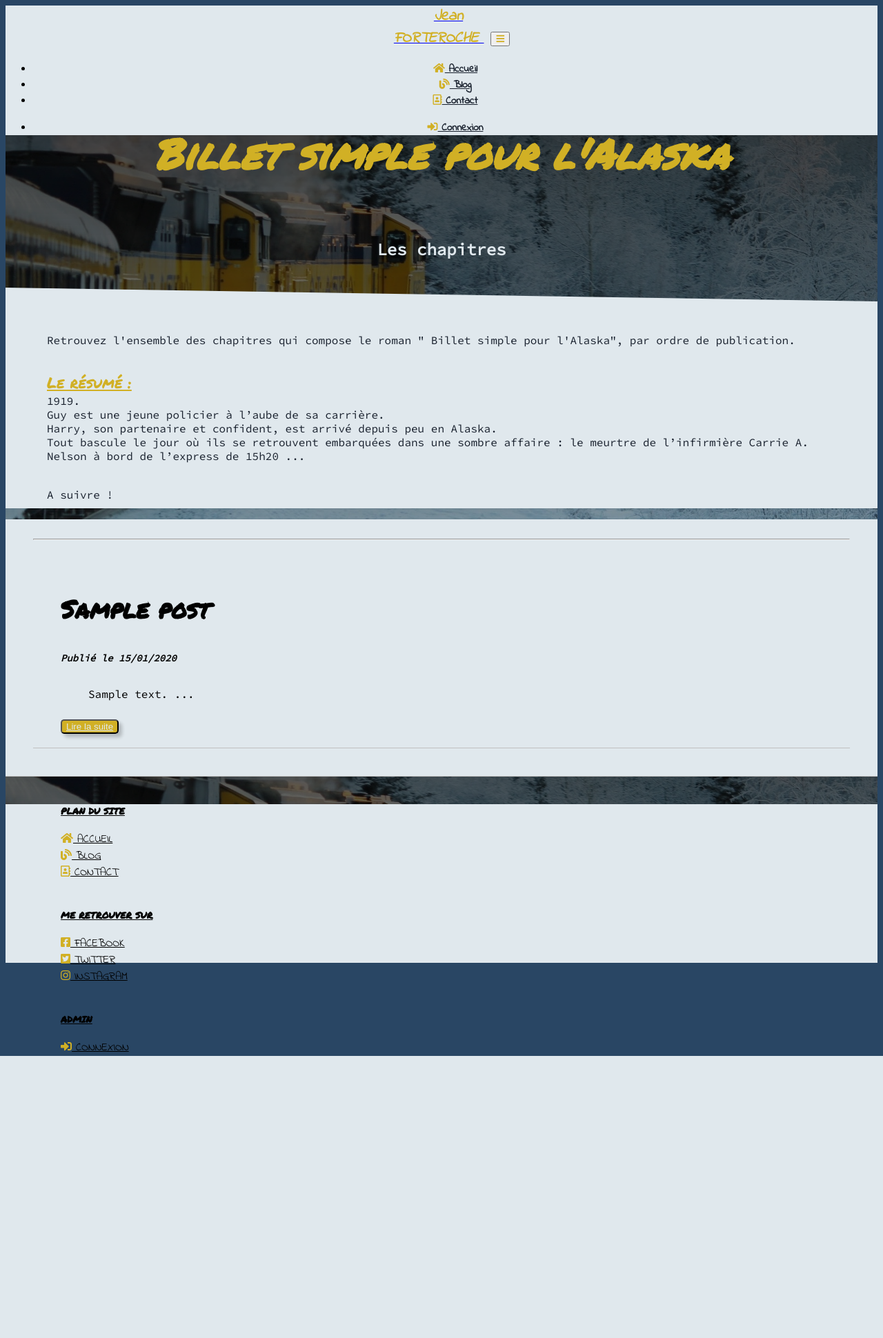
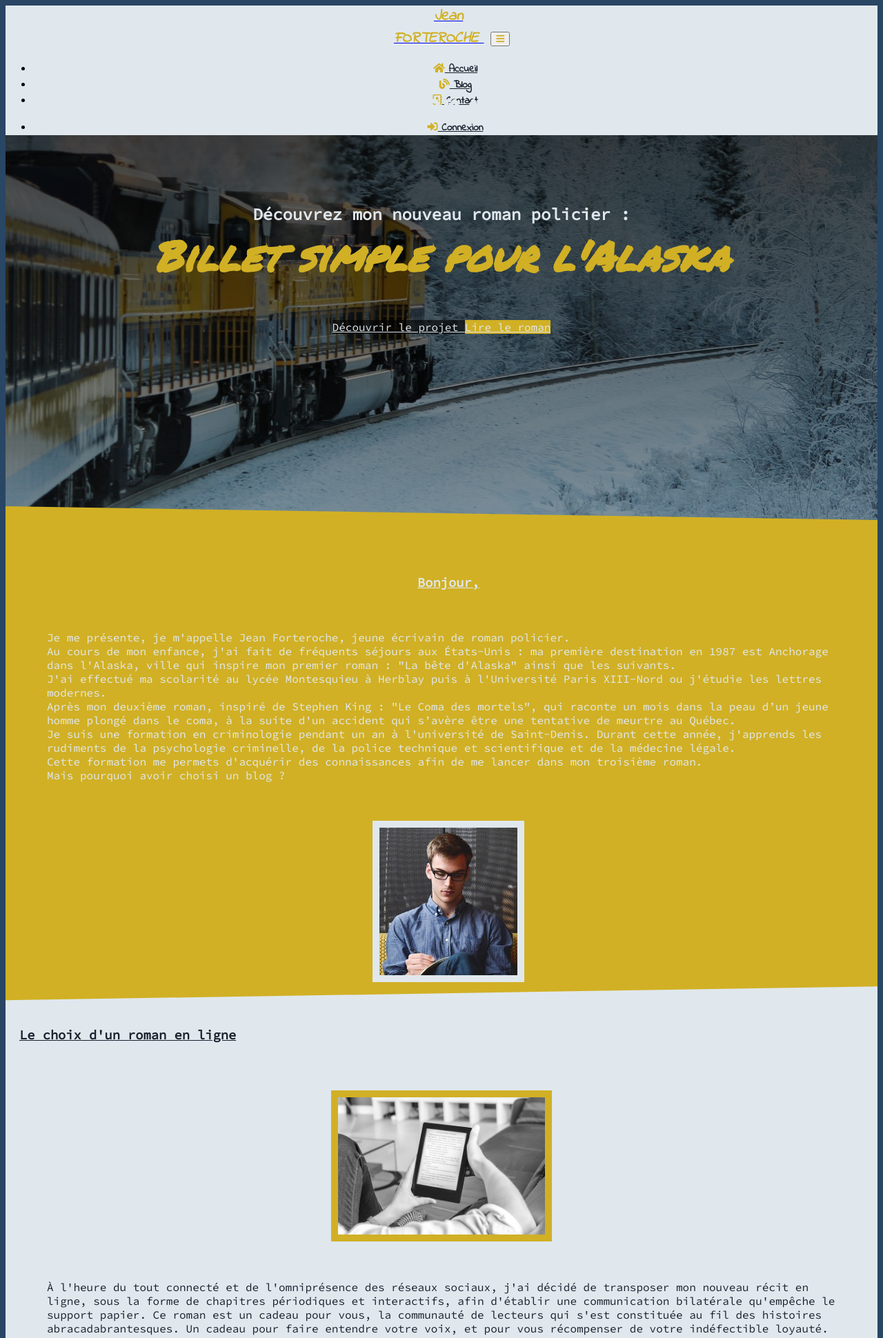
Before and after one commit to Thibaud-Nallet/Projet_4_OC, a PHP site: page / in a window 1280 px wide. Shown: the top 1940 px of the page at 69% size. Before the commit the page ends 1531 px from the top, so only its background shows below. Run offline with PHP 8.4, Linux system fonts and the light colour scheme; tables that the repository leaves empty or names only in its code hold one stand-in row (values such as "Sample post"); data that the repository does not hold is empty; some libraries are stand-ins or nearby versions.

Commit message:
Ajout du routeur et des redirections GET pour les pages accueil contact et formulaires insciption/connexion

```diff
--- a/controller/controller.php
+++ b/controller/controller.php
@@ -4,6 +4,23 @@
 require_once('model/PostManager.php');
 require_once('model/CommentManager.php');
 
+function welcomeHome()
+{
+    require('view/welcome.php');
+}
+
+function formContact()
+{
+    require('view/contact.php');
+}
+function inscription()
+{
+    require('view/inscription.php');
+}
+function connection()
+{
+    require('view/connection.php');
+}
 function listPosts()
 {
     $postManager = new PostManager();
--- a/includes/footer.php
+++ b/includes/footer.php
@@ -5,10 +5,10 @@
                 <h5 class="underline"> Plan du site</h5>
                 <ul>
                     <li>
-                        <a class="nav-link" href="../front-end/welcome.php"> <i class="fas fa-home"></i> Accueil</a>
+                        <a class="nav-link" href="index.php?action=welcomeHome"> <i class="fas fa-home"></i> Accueil</a>
                     </li>
-                    <li> <a class="nav-link" href="../front-end/blog.php"> <i class="fas fa-blog"></i> Blog </a></li>
-                    <li> <a class="nav-link" href="../front-end/contact.php"> <i class="far fa-address-book"></i> Contact </a></li>
+                    <li> <a class="nav-link" href="index.php?action=listPosts"> <i class="fas fa-blog"></i> Blog </a></li>
+                    <li> <a class="nav-link" href="index.php?action=formContact"> <i class="far fa-address-book"></i> Contact </a></li>
                 </ul>
             </div>
             <div class="col-lg-4">
@@ -27,7 +27,7 @@
                 <h5 class="underline"> Admin</h5>
                 <ul>
                     <li>
-                        <a class="nav-link" href="../front-end/connection.php"> <i class="fas fa-sign-in-alt"> </i> Connexion </a>
+                        <a class="nav-link" href="index.php?action=connection"> <i class="fas fa-sign-in-alt"> </i> Connexion </a>
                     </li>
                 </ul>
             </div>
--- a/includes/nav_disconnected.php
+++ b/includes/nav_disconnected.php
@@ -2,7 +2,7 @@
     <!--Navigation Bootstrap-->
     <nav class="navbar navbar-expand-md navbar-dark fixed-top" id="backgroundNavbar">
         <!-- Avec logo -->
-        <a class="navbar-brand" href="../front-end/welcome.php"> <span class="textLogo"> Jean </span> <br /> <span class="textLogo">
+        <a class="navbar-brand" href="index.php?action=welcomeHome"> <span class="textLogo"> Jean </span> <br /> <span class="textLogo">
                 FORTEROCHE </span> </a>
         <!-- Bouton responsive -->
         <button class="navbar-toggler" type="button" data-toggle="collapse" data-target="#mainNav" aria-controls="mainNav" aria-expanded="false" aria-label="Toggle navigation">
@@ -12,15 +12,15 @@
         <div class="collapse navbar-collapse" id="mainNav">
             <!-- Liens -->
             <ul class="navbar-nav nav-tabs">
-                <li class="nav-item"> <a class="nav-link" href="../front-end/welcome.php"> <i class="fas fa-home"></i> Accueil</a>
+                <li class="nav-item"> <a class="nav-link" href="index.php?action=welcomeHome"> <i class="fas fa-home"></i> Accueil</a>
                 </li>
-                <li class="nav-item"><a class="nav-link" href="../front-end/blog.php"> <i class="fas fa-blog"></i> Blog </a></li>
-                <li class="nav-item"><a class="nav-link" href="../front-end/contact.php"> <i class="far fa-address-book"></i> Contact
+                <li class="nav-item"><a class="nav-link" href="index.php?action=listPosts"> <i class="fas fa-blog"></i> Blog </a></li>
+                <li class="nav-item"><a class="nav-link" href="index.php?action=formContact"> <i class="far fa-address-book"></i> Contact
                     </a></li>
             </ul>
             <ul class="navbar-nav nav-tabs ml-auto">
                 <li class="nav-item">
-                    <a class="nav-link" href="../front-end/connection.php"> <i class="fas fa-sign-in-alt"> </i> Connexion </a>
+                    <a class="nav-link" href="index.php?action=connection"> <i class="fas fa-sign-in-alt"> </i> Connexion </a>
                 </li>
             </ul>
         </div>
--- a/index.php
+++ b/index.php
@@ -1,17 +1,37 @@
 <?php
 require("controller/controller.php");
 
-
 if (isset($_GET["action"])) {
-    if ($_GET["action"] == "listPosts") {
+    //Routeur nav_accueil & logo
+    if ($_GET["action"] == "welcomeHome") {
+        welcomeHome();
+    }
+    //Routeur nav_blog
+    elseif ($_GET["action"] == "listPosts") {
         listPosts();
-    } elseif ($_GET["action"] == "post") {
+    }
+    //Routeur blog_bouton lire la suite
+    elseif ($_GET["action"] == "post") {
         if (isset($_GET['id']) && $_GET['id'] > 0) {
             post();
         } else {
             echo 'Erreur : aucun identifiant de billet envoyé';
         }
     }
-} else {
-    listPosts();
+    //Routeur post_inscrivez-vous & connexion_inscrivez-vous
+    elseif($_GET["action"] == "inscription") {
+        inscription();
+    }
+    //Routeur nav_contact
+    elseif($_GET["action"] == "formContact") {
+        formContact();
+    }
+    //Routeur nav_connexion & post_connexion & footer_connexion
+    elseif($_GET["action"] == "connection") {
+        connection();
+    }
 }
+//Entrée première fois
+else {
+    welcomeHome();
+}
--- a/view/post.php
+++ b/view/post.php
@@ -57,7 +57,7 @@
         <div class="row">
             <div class="col-lg-10 offset-lg-1" id="writeComments">
                 <div class="col-lg-12 text-center">
-                    <p> <a href="connection.php">Connectez vous</a> ou <a href="inscription.php"> inscrivez vous</a> pour poster des
+                    <p> <a href="index.php?action=connection">Connectez vous</a> ou <a href="index.php?action=inscription"> inscrivez vous</a> pour poster des
                         commentaires
                     </p>
                 </div>
--- /dev/null
+++ b/view/welcome.php
@@ -0,0 +1,124 @@
+<?php $title = 'Accueil | Blog de Jean Forteroche'; ?>
+
+<?php ob_start(); ?>
+
+<!--******** FOND DE PAGE ********-->
+<div id="blockPage">
+    <!--******** NAVBAR ********-->
+    <?php include("includes/nav_disconnected.php"); ?>
+    <!--******** HEADER ********-->
+    <header>
+        <div class="container">
+            <div class="row">
+                <div class="col-lg-12">
+                    <h1 class="underline">Bienvenue sur mon blog</h1>
+                </div>
+            </div>
+            <div class="row">
+                <div class="col-lg-8 offset-lg-2 headerTitle">
+                    <h2>Découvrez mon nouveau roman policier :<br /> <span id="novelTitle">Billet simple pour
+                            l'Alaska</span></h2>
+                </div>
+                <div class="col-lg-6 offset-lg-3 headerButton">
+                    <a href="#presentation" id="headerButtonDiscover" class="btn" role="button"> Découvrir le projet
+                    </a>
+                    <a href="blog.php" id="headerButtonRead" class="btn" role="button"> Lire le roman </a>
+                </div>
+            </div>
+        </div>
+    </header>
+    <!--******** PRESENTATION ********-->
+    <section id="presentation">
+        <div class="container" id="bio">
+            <div class="row">
+                <div class="col-md-8 align-middle">
+                    <h3 class="underline"> Bonjour, </h3>
+                    <p class="text-justify biographie">
+                        Je me présente, je m'appelle Jean Forteroche, jeune écrivain de roman
+                        policier. <br />
+                        Au cours de mon enfance, j'ai fait de fréquents séjours aux États-Unis : ma
+                        première destination en 1987 est Anchorage dans l'Alaska, ville qui inspire mon premier
+                        roman : "La bête d'Alaska" ainsi que les suivants. <br />
+                        J'ai effectué ma scolarité au lycée Montesquieu à Herblay puis à l'Université
+                        Paris XIII-Nord ou j'étudie les lettres modernes.<br />
+                        Après mon deuxième roman, inspiré de Stephen King : "Le Coma des mortels", qui raconte un
+                        mois
+                        dans la peau d’un jeune homme plongé dans le coma, à la suite d'un accident qui s’avère être
+                        une tentative de meurtre au Québec.<br />
+                        Je suis une formation en criminologie pendant un an à l'université de
+                        Saint-Denis. Durant cette année, j'apprends les rudiments de la psychologie criminelle, de
+                        la police technique et scientifique et de la médecine légale.<br />
+                        Cette formation me permets d'acquérir des connaissances afin de me lancer dans mon
+                        troisième roman. <br />Mais pourquoi avoir choisi un blog ?
+                    </p>
+                </div>
+                <div class="col-md-4">
+                    <figure id="portrait">
+                        <img src="assets/images/auteur.jpg" alt="photo de Jean Forteroche">
+                    </figure>
+                </div>
+            </div>
+        </div>
+    </section>
+    <!--******** PRESENTATION BLOG ********-->
+    <section id="whyBlog">
+        <div class="container" id="blogProject">
+            <div class="row">
+                <div class="col-md-6 offset-md-6">
+                    <h3 class="underline"> Le choix d'un roman en ligne </h3>
+                </div>
+            </div>
+            <div class="row">
+                <div class="col-md-6">
+                    <figure class="liseuse">
+                        <img src="assets/images/liseuse.png" alt="personne lisant sur une liseuse">
+                    </figure>
+                </div>
+                <div class="col-md-6">
+                    <p class="text-justify biographie">
+                        À l'heure du tout connecté et de l'omniprésence des réseaux sociaux, j'ai décidé de
+                        transposer mon nouveau récit en ligne, sous la forme de chapitres périodiques et
+                        interactifs, afin
+                        d'établir une communication bilatérale qu'empêche le support papier.
+                        Ce roman est un cadeau pour vous, la communauté de lecteurs qui s'est constituée au fil des
+                        histoires abracadabrantesques. Un cadeau pour
+                        faire entendre votre voix, et pour vous récompenser de votre indéfectible loyauté.
+                    </p>
+                </div>
+            </div>
+        </div>
+    </section>
+    <!--******** COMMENTS ********-->
+    <section id="howComments">
+        <div class="container" id="commentsProject">
+            <div class="row">
+                <h3 class="underline"> Interagissez en direct </h3>
+            </div>
+            <div class="row">
+                <div class="col-md-6">
+                    <p class="text-justify biographie">
+                        Chaque publication périodique qui composera le roman "Billet simple pour l'Alaska" sera
+                        l'occasion de faire entendre
+                        votre voix. Exprimez votre ressenti sur la progression de l'histoire, réagissez sur les
+                        décisions des personnages,
+                        proposez vos interprétations, échangez vos idées.
+                        Au gré de la pertinence de votre commentaire, je vous répondrai !
+                    </p>
+                </div>
+                <div class="col-md-6">
+                    <figure class="interaction">
+                        <img src="assets/images/interaction.png" alt="Deux personnes sur une table regardant leur smartphone">
+                    </figure>
+                </div>
+            </div>
+        </div>
+    </section>
+    <!--******** FOOTER ********-->
+    <?php include("includes/footer.php") ?>
+    <!--Fin div blocPage-->
+</div>
+
+
+<?php $content = ob_get_clean(); ?>
+
+<?php require('includes/template.php'); ?>
```
Also changed, not shown: view/connection.php (added, +30 -0 lines), view/contact.php (added, +88 -0 lines), view/inscription.php (added, +43 -0 lines).
